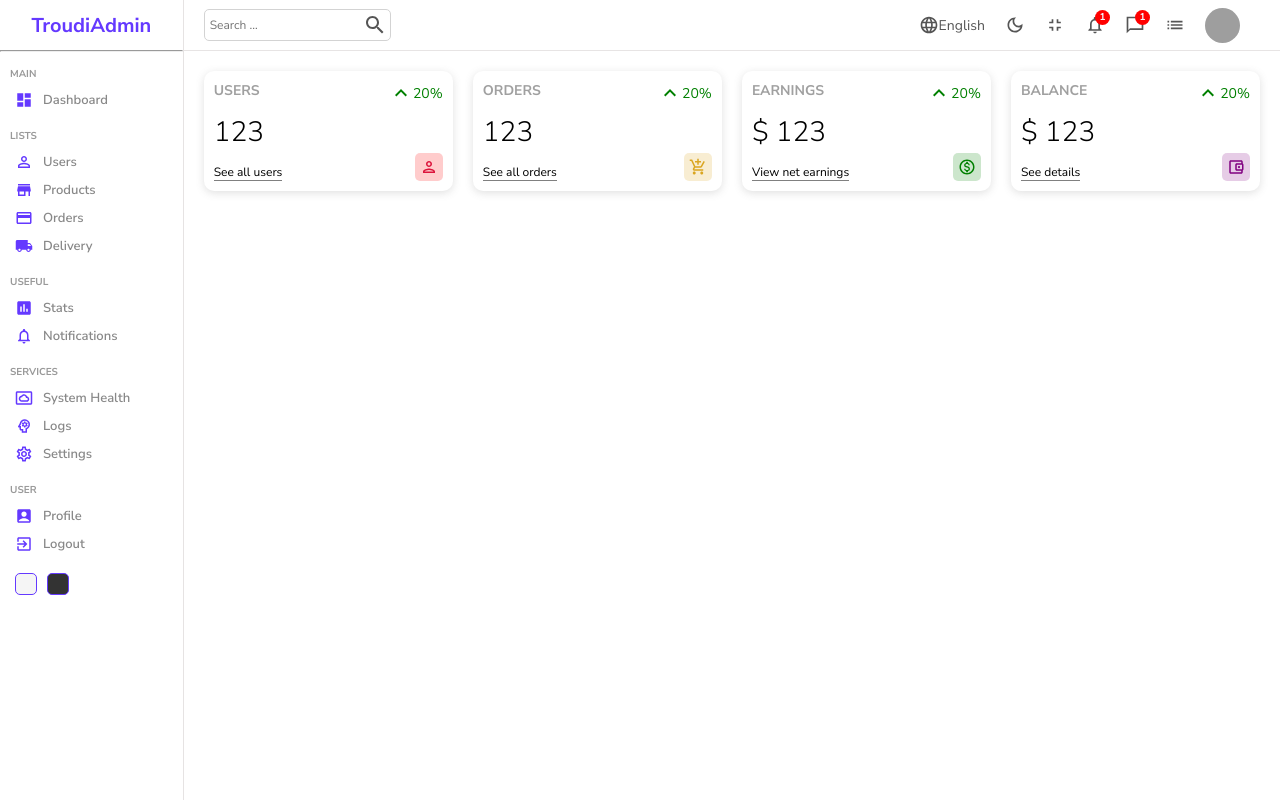
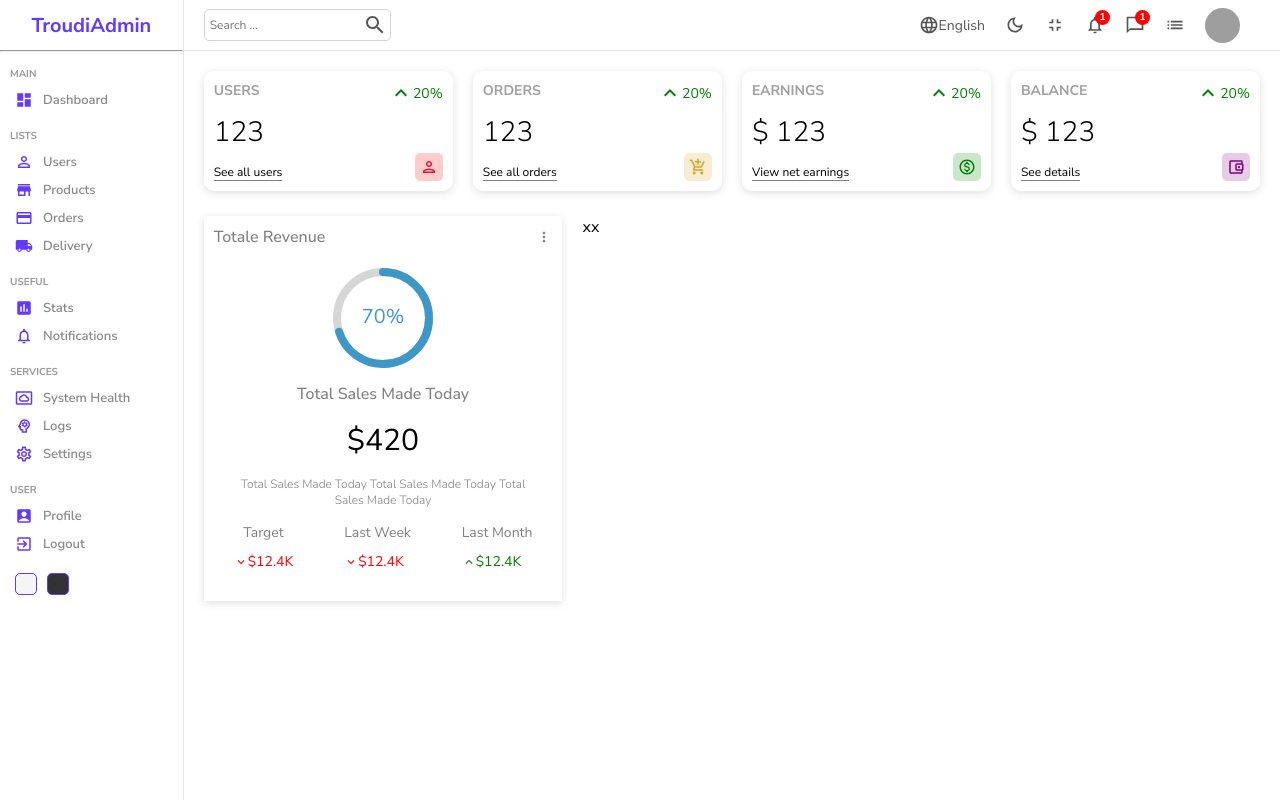
Before and after one commit to Troudi27/Dashboard, a React (Create React App) app: page / in a window 1280 px wide. Built offline with nearby package versions, Linux system fonts and the light colour scheme; grey boxes are pictures that could not be loaded.

Commit message:
completed UI Design PogressBar Comp

```diff
--- a/package.json
+++ b/package.json
@@ -11,6 +11,7 @@
     "@testing-library/react": "^13.4.0",
     "@testing-library/user-event": "^13.5.0",
     "react": "^18.3.1",
+    "react-circular-progressbar": "^2.1.0",
     "react-dom": "^18.3.1",
     "react-router-dom": "^6.23.1",
     "react-scripts": "^5.0.1",
--- /dev/null
+++ b/src/components/chart/Chart.jsx
@@ -0,0 +1,7 @@
+import "./Chart.scss"
+
+export default function Chart() {
+  return (
+    <div className="chart">xx</div>
+  )
+}
--- /dev/null
+++ b/src/components/chart/Chart.scss
@@ -0,0 +1,3 @@
+.chart{
+    flex: 4;
+}
--- /dev/null
+++ b/src/components/featured/Featured.jsx
@@ -0,0 +1,49 @@
+import { KeyboardArrowDownOutlined, KeyboardArrowUpOutlined, MoreVert } from "@mui/icons-material"
+import "./Featured.scss"
+import { CircularProgressbar } from 'react-circular-progressbar';
+import 'react-circular-progressbar/dist/styles.css';
+
+export default function Featured() {
+  return (
+    <div className="featured">
+      <div className="top">
+        <h1 className="title">Totale Revenue</h1>
+        <MoreVert fontSize="smalle"/>
+
+      </div>
+      <div className="bottom">
+        <div className="featuredChart">
+          <CircularProgressbar value={70} text="70%"/>
+        </div>
+        <p className="title">Total Sales Made Today</p>
+        <p className="amount">$420</p>
+        <p className="desc">Total Sales Made Today Total Sales Made Today Total Sales Made Today</p>
+        <div className="summary">
+          <div className="item">
+            <div className="itemTitle">Target</div>
+            <div className="itemResult negative">
+              <KeyboardArrowDownOutlined fontSize="smalle"/>
+              <div className="resultAmount">$12.4K</div>
+            </div>
+          </div>
+
+          <div className="item">
+            <div className="itemTitle">Last Week</div>
+            <div className="itemResult negative">
+              <KeyboardArrowDownOutlined fontSize="smalle"/>
+              <div className="resultAmount">$12.4K</div>
+            </div>
+          </div>
+
+          <div className="item">
+            <div className="itemTitle">Last Month</div>
+            <div className="itemResult positive">
+              <KeyboardArrowUpOutlined fontSize="smalle" />
+              <div className="resultAmount">$12.4K</div>
+            </div>
+          </div>
+        </div>
+      </div>
+    </div>
+  )
+}
--- /dev/null
+++ b/src/components/featured/Featured.scss
@@ -0,0 +1,75 @@
+.featured{
+    flex: 2;
+    box-shadow: rgba(99, 99, 99, 0.2) 0px 2px 8px 0px;
+    padding: 10px;
+
+   .top{
+        display: flex;
+        align-items: center;
+        justify-content: space-between;
+        color: gray;
+        .title{
+            font-size: 16px;
+            font-weight: 500;
+        }
+    }
+
+    .bottom{
+        display: flex;
+        padding: 20px;
+        flex-direction: column;
+        align-items: center;
+        justify-content: center;
+        gap: 15px;
+
+        .featuredChart{
+            height: 100px;
+            width: 100px;
+        }
+        .title{
+            font-weight: 500;
+            color: gray;
+        }
+
+        .amount{
+            font-size: 30px;
+        }
+
+        .desc{
+            font-weight: 300;
+            font-size: 12px;
+            color: gray;
+            text-align: center;
+        }
+
+        .summary{
+            width: 100%;
+            display: flex;
+            align-items: center;
+            justify-content: space-between;
+
+            .item{
+                text-align: center;
+
+                .itemTitle{
+                    font-size: 14px;
+                    color: gray;
+                }
+                .itemResult{
+                    display: flex;
+                    align-items: center;
+                    margin-top: 10px;
+                    font-size: 14px;
+
+                    &.positive{
+                        color: green;
+                    }
+
+                    &.negative{
+                        color: red;
+                    }
+                }
+            }
+        }
+    }
+}
--- a/src/components/widget/Widget.jsx
+++ b/src/components/widget/Widget.jsx
@@ -1,6 +1,5 @@
 import { AccountBalanceWalletOutlined, AddShoppingCartOutlined, KeyboardArrowUp, MonetizationOnOutlined, PersonOutlined } from "@mui/icons-material"
 import "./Widget.scss"
-import { purple } from "@mui/material/colors";
 
 export default function Widget({type}) {
     let data;
--- a/src/pages/home/Home.jsx
+++ b/src/pages/home/Home.jsx
@@ -1,3 +1,5 @@
+import Chart from "../../components/chart/Chart"
+import Featured from "../../components/featured/Featured"
 import Navbar from "../../components/navbar/Navbar"
 import Sidebar from "../../components/sidebar/Sidebar"
 import Widget from "../../components/widget/Widget"
@@ -15,6 +17,10 @@
             <Widget type="earning"/>
             <Widget type="balance"/>
           </div>
+          <div className="charts">
+            <Featured/>
+            <Chart/>
+          </div>
         </div>
     </div>
   )
--- a/src/pages/home/Home.scss
+++ b/src/pages/home/Home.scss
@@ -4,10 +4,13 @@
     .homeContainer{
         flex: 6;
 
-        .widgets{
+        .widgets , .charts{
             display: flex;
             padding: 20px;
             gap: 20px;
         }
+        .charts{
+            padding: 5px 20px ;
+        }
     }
 }
```
Also changed, not shown: 1 other file (tests, documents, lock files or other folders).
